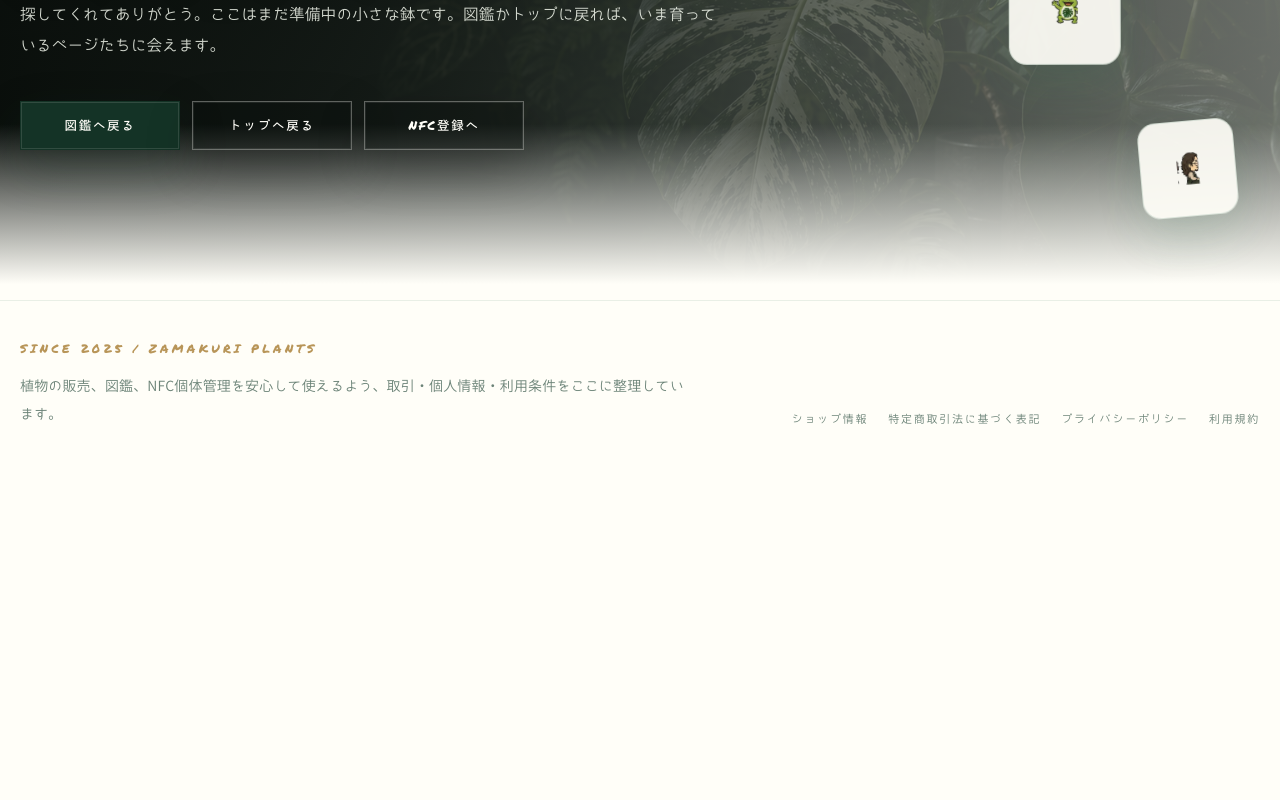
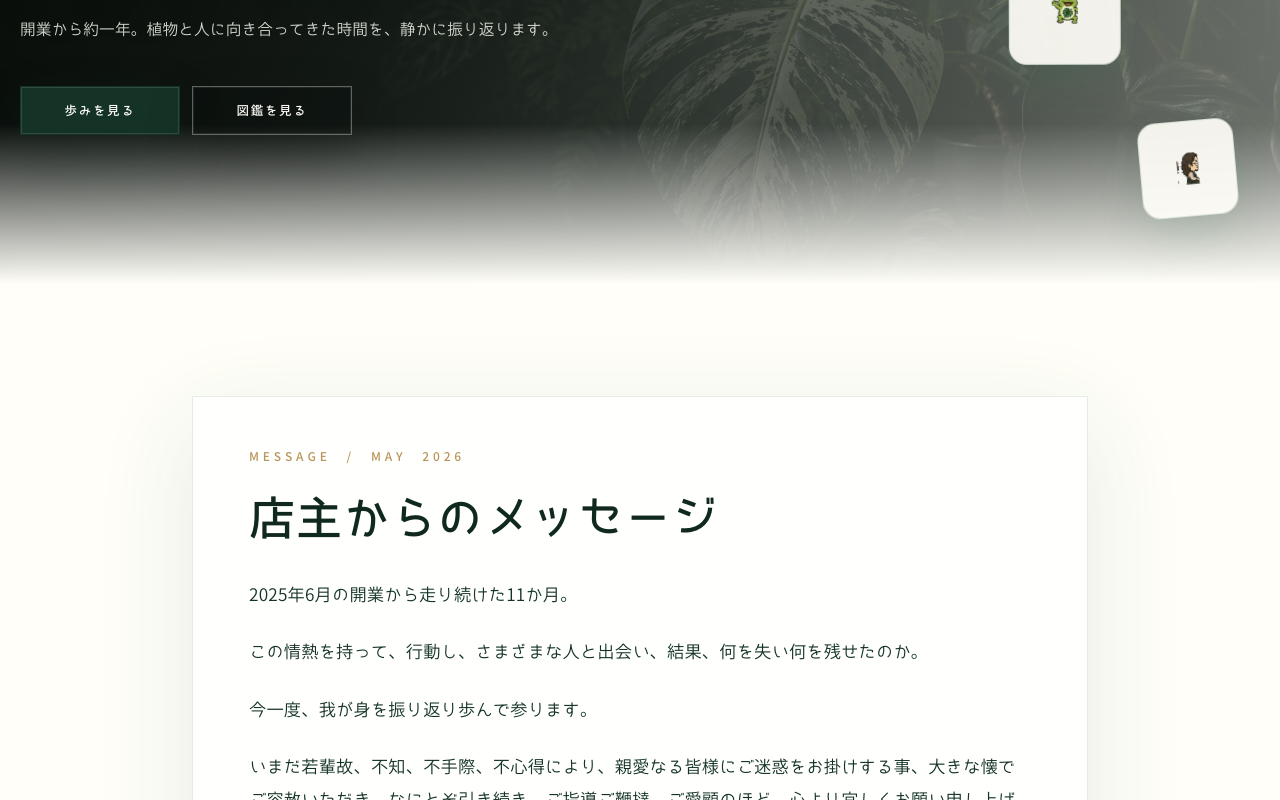
Before and after one commit to kumag36/aroid-nfc, a Next.js app: page /owner in a window 1280 px wide. Before the commit this address had no page. Shown: the part 500-1300 px from the top of the page. Before the commit the page ends 969 px from the top, so only its background shows below. Built offline with nearby package versions, Linux system fonts and the light colour scheme.

Commit message:
Add owner message page

```diff
--- a/app/components/BrandHeader.tsx
+++ b/app/components/BrandHeader.tsx
@@ -7,6 +7,7 @@ const navItems = [
   { href: '/', label: 'トップ' },
   { href: '/dictionary', label: '図鑑' },
   { href: '/history', label: '歩み' },
+  { href: '/owner', label: '店主より' },
   { href: '/museum', label: '漫画' },
   { href: '/music', label: '音楽室' },
   { href: '/nfc/verify', label: 'NFC' },
--- /dev/null
+++ b/app/owner/page.tsx
@@ -0,0 +1,68 @@
+import Link from 'next/link'
+import BrandHeader from '@/app/components/BrandHeader'
+import PageHero from '@/app/components/PageHero'
+
+export const metadata = {
+  title: '店主より | ZAMAKURI.JP',
+  description:
+    '2025年6月の開業から走り続けた11か月を振り返る、ざまくりプランツ店主からのご挨拶。',
+}
+
+const message = [
+  '2025年6月の開業から走り続けた11か月。',
+  'この情熱を持って、行動し、さまざまな人と出会い、結果、何を失い何を残せたのか。',
+  '今一度、我が身を振り返り歩んで参ります。',
+  'いまだ若輩故、不知、不手際、不心得により、親愛なる皆様にご迷惑をお掛けする事、大きな懐でご容赦いただき、なにとぞ引き続き、ご指導ご鞭撻、ご愛顧のほど、心より宜しくお願い申し上げます。',
+]
+
+export default function OwnerMessagePage() {
+  return (
+    <main className="zmk-page">
+      <BrandHeader />
+
+      <PageHero
+        eyebrow="店主より"
+        title={
+          <>
+            ざまくりプランツ
+            <span className="block">店主からの言葉</span>
+          </>
+        }
+        lead="開業から約一年。植物と人に向き合ってきた時間を、静かに振り返ります。"
+        actions={
+          <>
+            <Link href="/history" className="zmk-button zmk-button-primary">
+              歩みを見る
+            </Link>
+            <Link href="/dictionary" className="zmk-button">
+              図鑑を見る
+            </Link>
+          </>
+        }
+      />
+
+      <section className="zmk-section">
+        <div className="zmk-container max-w-4xl">
+          <article className="zmk-card px-6 py-9 sm:px-10 sm:py-12 md:px-14">
+            <p className="zmk-eyebrow">MESSAGE / MAY 2026</p>
+            <h2 className="mt-6 text-[var(--zmk-ink-strong)]">店主からのメッセージ</h2>
+
+            <div className="mt-8 space-y-6 text-[1rem] font-semibold leading-[2.05] text-[var(--zmk-ink)] sm:text-[1.08rem]">
+              {message.map((paragraph) => (
+                <p key={paragraph}>{paragraph}</p>
+              ))}
+            </div>
+
+            <div className="mt-10 border-t border-[var(--zmk-border)] pt-8 text-right">
+              <p className="zmk-muted text-sm leading-7">2026年5月吉日</p>
+              <p className="mt-3 text-lg font-bold tracking-[0.08em] text-[var(--zmk-ink-strong)]">
+                ざまくりプランツ店主
+              </p>
+              <p className="mt-2 text-2xl font-bold text-[var(--zmk-ink-strong)]">ざまくり</p>
+            </div>
+          </article>
+        </div>
+      </section>
+    </main>
+  )
+}
```
